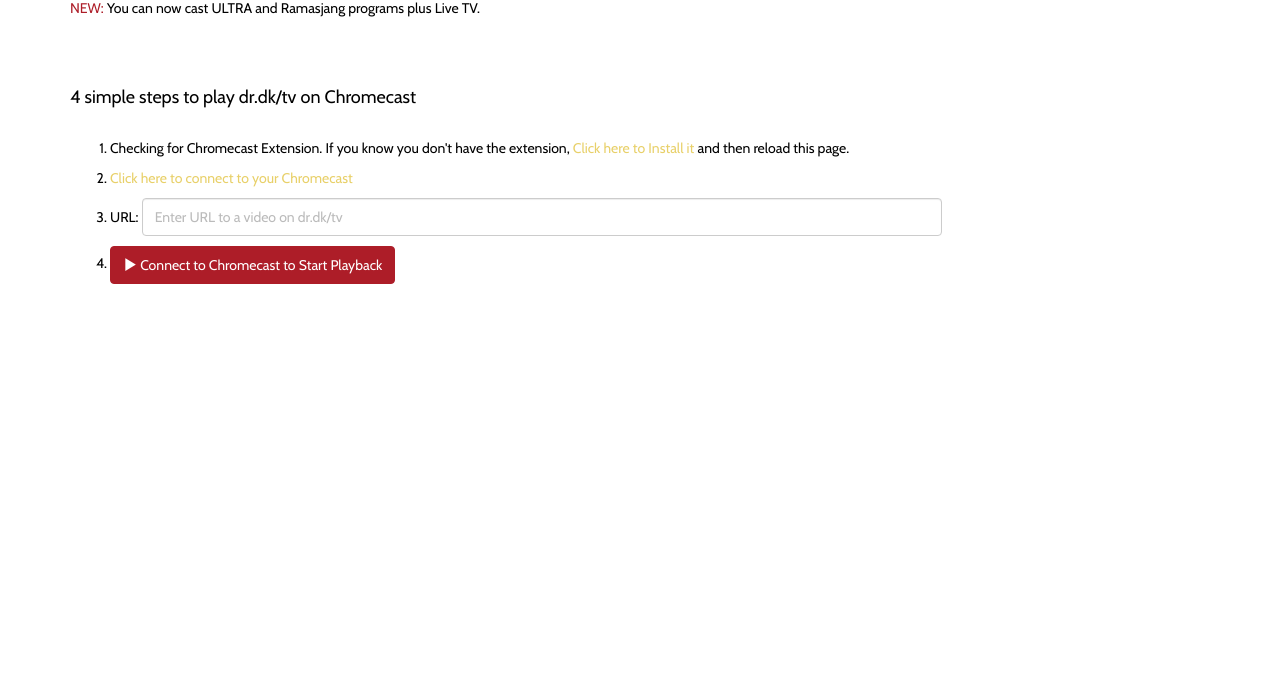
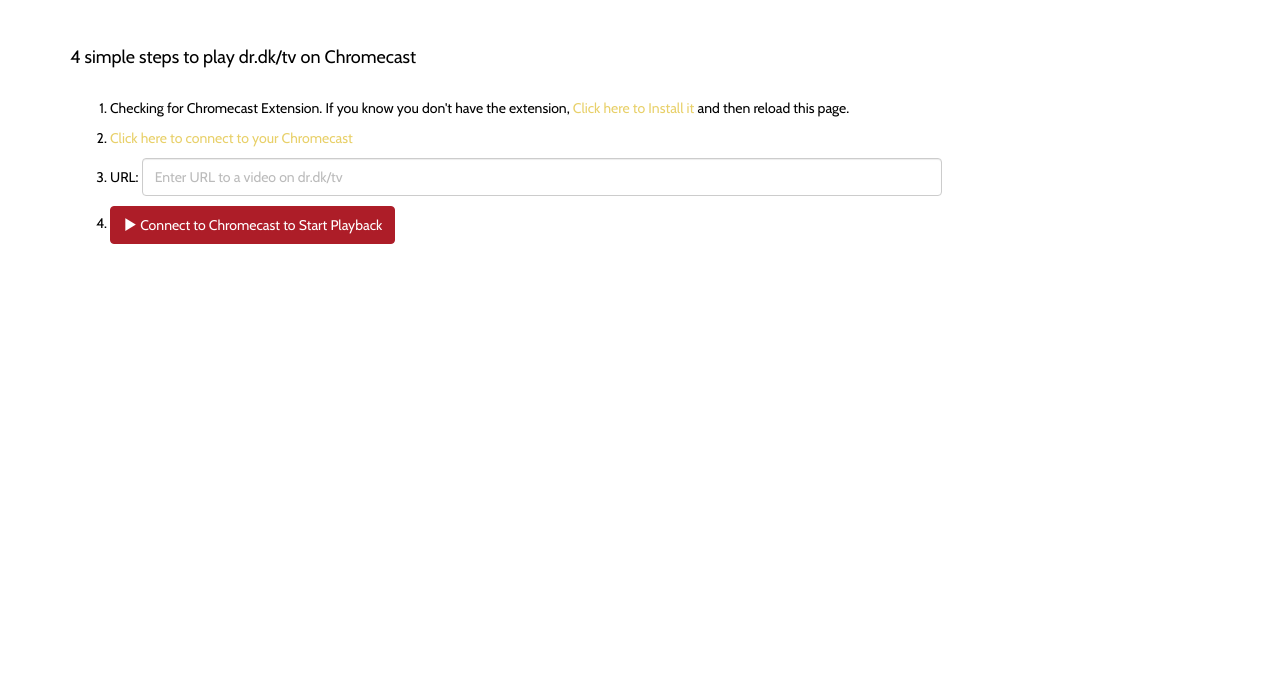
Before and after one commit to tbertelsen/castdr, a plain HTML site: page index.html in a window 1280 px wide. Shown: the part 108-800 px from the top of the page. Drawn offline with nearby package versions, Linux system fonts and the light colour scheme; a script that the page names is missing; some icons are missing.

Commit message:
Removing "New" notice for children TV

```diff
--- a/index.html
+++ b/index.html
@@ -55,11 +55,6 @@
           </a>
           → Drag this icon to your bookmarks bar &amp; click it when watching DR.dk web tv.
         </div>
-        <!-- New-notice -->
-        <div>
-          <font color='#ad1d28'>NEW:</font> You can now cast ULTRA and Ramasjang programs plus Live TV.
-        </div>
-        <br/>
         <!-- Controls -->
         <div class="alert alert-info" style="text-align: center; display:none;" id="controls">
           <b id="player_now_playing"></b>
```
